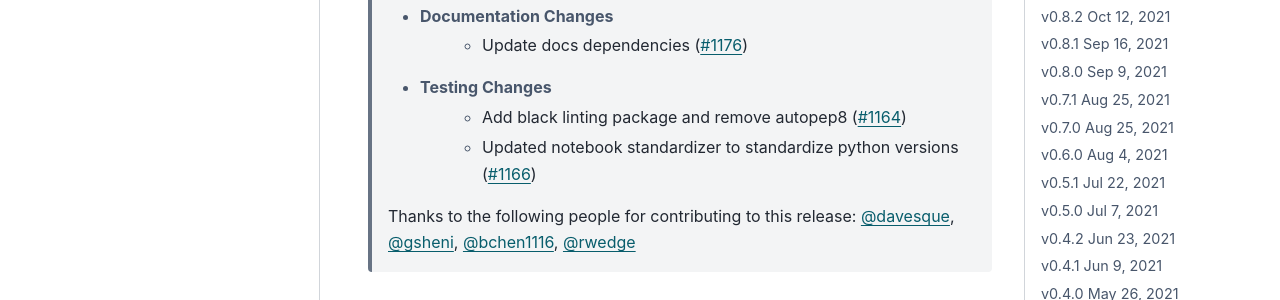
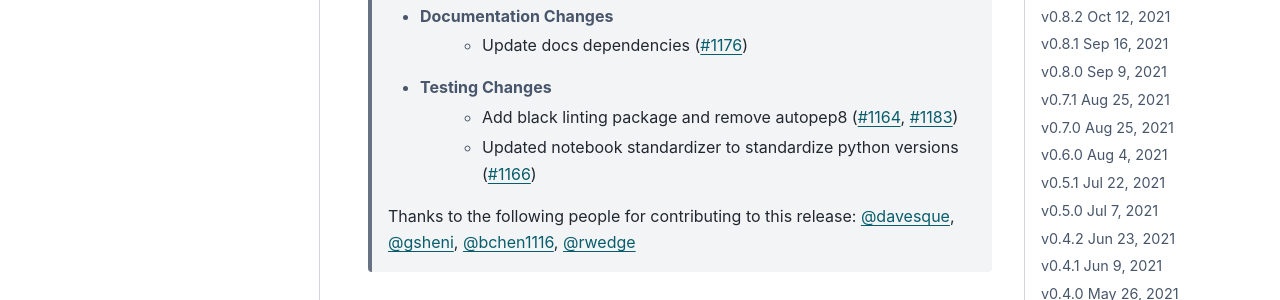
Before and after one commit to alteryx/woodwork, a Sphinx documentation site: the page built from docs/source/release_notes.rst, in a window 1280 px wide and 900 px high, scrolled down 340 px. Shown: the part 153-453 px from the top of the window. Built offline with Sphinx 7.4.7 and the PyData theme 0.15.4, drawn with Linux system fonts in a browser that asks for light colours; comment, search, counter and statistics services are not loaded.

Commit message:
Update release_notes.rst

```diff
--- a/docs/source/release_notes.rst
+++ b/docs/source/release_notes.rst
@@ -12,7 +12,7 @@ Future Release
     * Documentation Changes
         * Update docs dependencies (:pr:`1176`)
     * Testing Changes
-        * Add black linting package and remove autopep8 (:pr:`1164`)
+        * Add black linting package and remove autopep8 (:pr:`1164`, :pr:`1183`)
         * Updated notebook standardizer to standardize python versions (:pr:`1166`)
 
     Thanks to the following people for contributing to this release:
```
